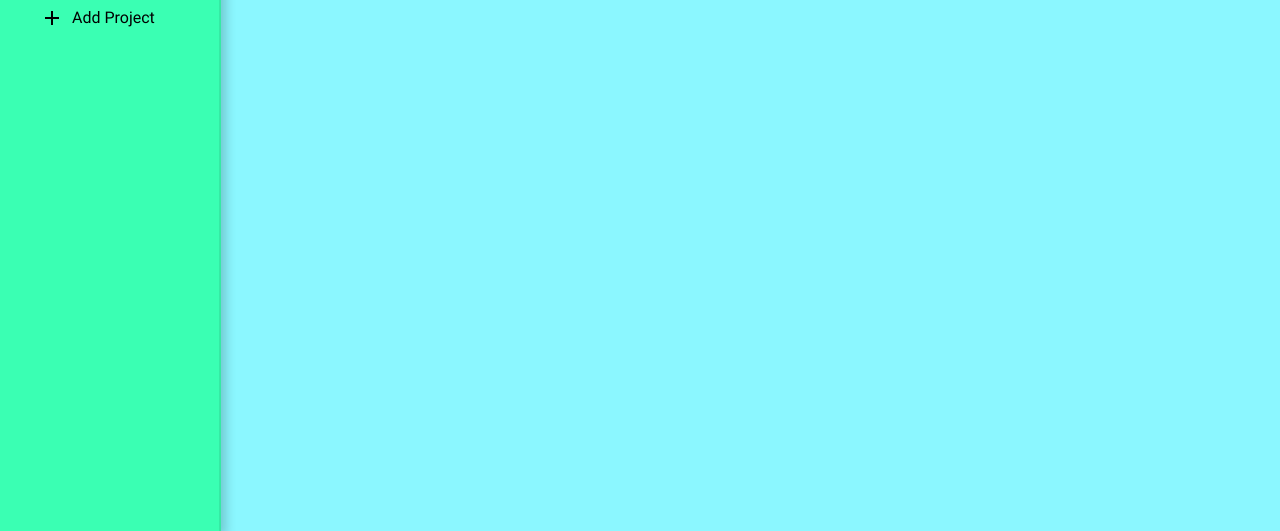
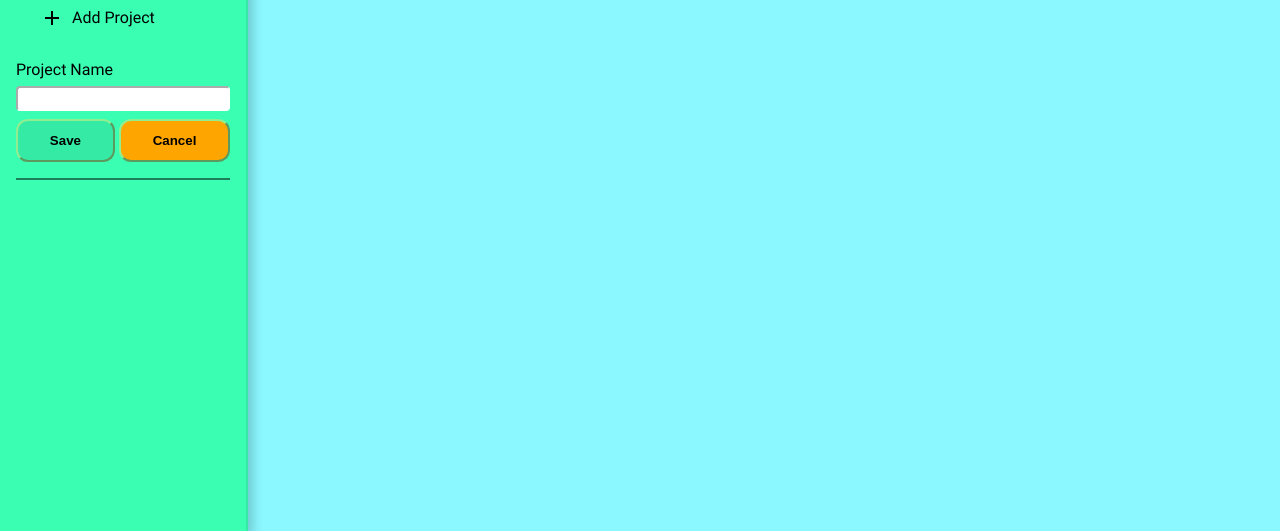
Before and after one commit to FireDragonGod/todo-list, a plain HTML site: page dist/index.html in a window 1280 px wide. Shown: the part 269-800 px from the top of the page. Drawn offline with Linux system fonts and the light colour scheme; files whose address does not match are found by name.

Commit message:
Add a Form to get project name from user

```diff
--- a/dist/index.html
+++ b/dist/index.html
@@ -42,13 +42,40 @@
           <li>
             <h3>Projects</h3>
           </li>
-          <li>
+          <li class="add_project">
             <img
             src="img/add_FILL0_wght400_GRAD0_opsz24.svg"
             alt="add"
-            >
-              <p>Add Project</p>
+            class="add_project">
+              <p class="add_project">Add Project</p>
             </li>
+            <li class="formList hide">
+              <form
+              method="get"
+              action=""
+              >
+                <ul>
+                  <li class="label_input">
+                    <label for="project_name">Project Name</label>
+                    <input type="text"
+                    id="project_name"
+                    name="project_name"
+                    minlength="3"
+                    maxlength="60"
+                    required
+                    >
+                    </li>
+                    <li>
+                      <button type="submit"
+                      class="save"
+                      >Save</button>
+                    </li>
+                    <li>
+                      <button class="cancel">Cancel</button>
+                    </li>
+                  </ul>
+                </form>
+              </li>
         </ul>
       </nav>
     </aside>
```
